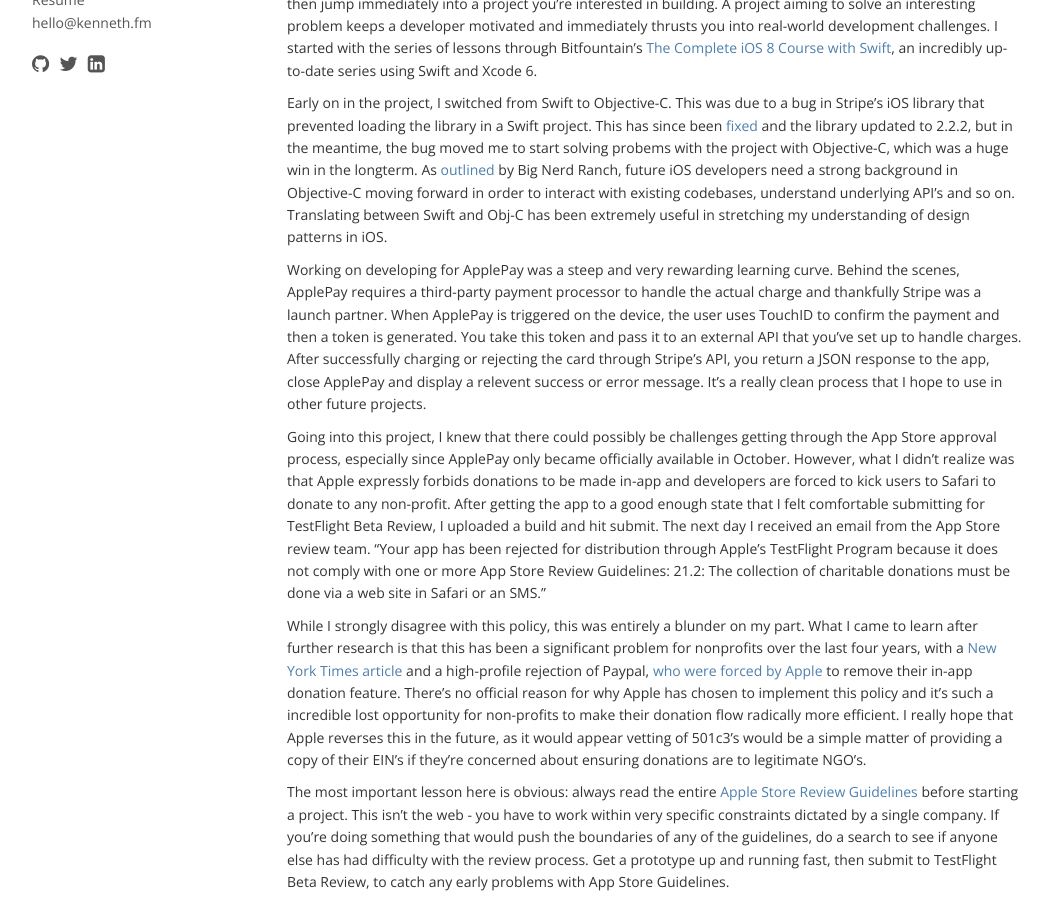
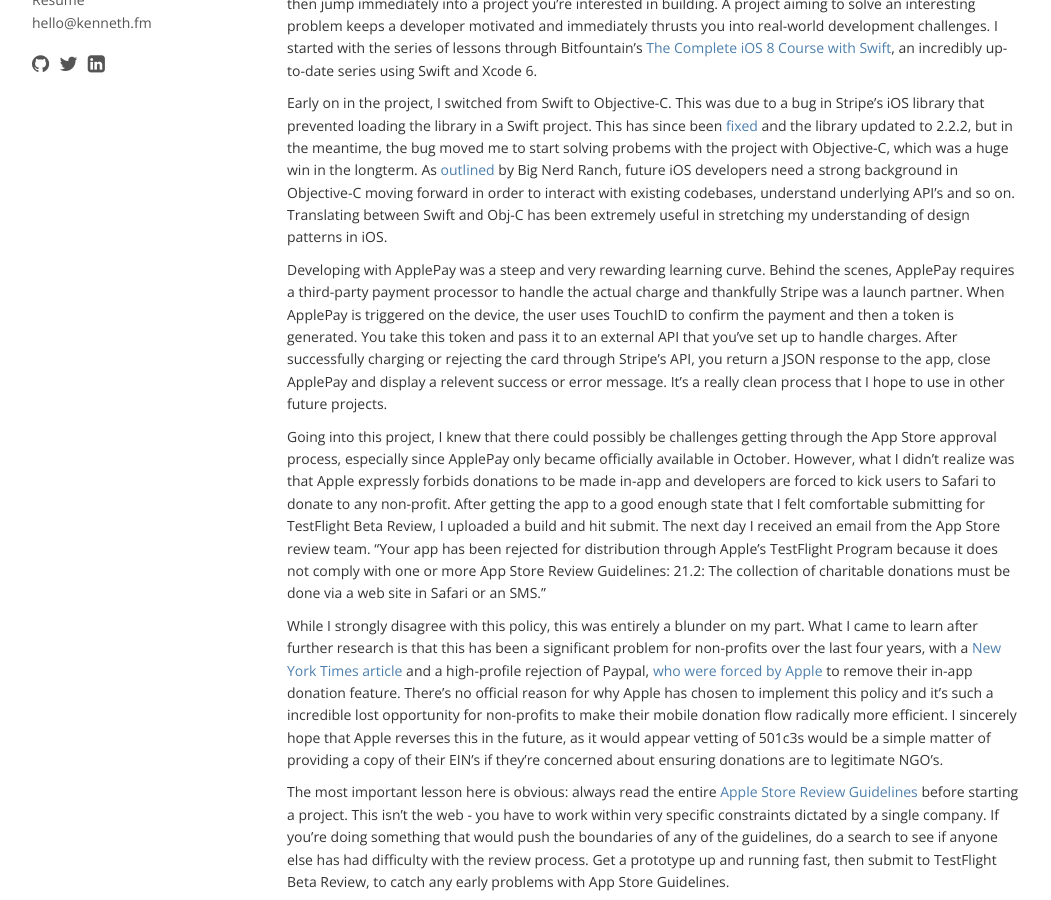
Before and after one commit to ktransier/blog, a Jekyll site: the page built from _posts/2014-12-15-donate-for-iphone.md, in a window 1280 px wide and 900 px high, scrolled down 279 px. Shown: the whole window, without its empty margins (113-1164 px from the left). Built offline with Jekyll 4.4.1, drawn with Linux system fonts in a browser that asks for light colours; nearby versions of some CDN libraries; Markdown is read by kramdown in place of the engine named in the settings.

```diff
--- a/_posts/2014-12-15-donate-for-iphone.md
+++ b/_posts/2014-12-15-donate-for-iphone.md
@@ -12,11 +12,11 @@ I find that when learning a new language or platform, it's best to start with a
 
 Early on in the project, I switched from Swift to Objective-C. This was due to a bug in Stripe's iOS library that prevented loading the library in a Swift project. This has since been [fixed](http://stackoverflow.com/a/26952273/4233556) and the library updated to 2.2.2, but in the meantime, the bug moved me to start solving probems with the project with Objective-C, which was a huge win in the longterm. As [outlined](http://www.bignerdranch.com/blog/ios-developers-need-to-know-objective-c/) by Big Nerd Ranch, future iOS developers need a strong background in Objective-C moving forward in order to interact with existing codebases, understand underlying API's and so on. Translating between Swift and Obj-C has been extremely useful in stretching my understanding of design patterns in iOS.
 
-Working on developing for ApplePay was a steep and very rewarding learning curve. Behind the scenes, ApplePay requires a third-party payment processor to handle the actual charge and thankfully Stripe was a launch partner. When ApplePay is triggered on the device, the user uses TouchID to confirm the payment and then a token is generated. You take this token and pass it to an external API that you've set up to handle charges. After successfully charging or rejecting the card through Stripe's API, you return a JSON response to the app, close ApplePay and display a relevent success or error message. It's a really clean process that I hope to use in other future projects.
+Developing with ApplePay was a steep and very rewarding learning curve. Behind the scenes, ApplePay requires a third-party payment processor to handle the actual charge and thankfully Stripe was a launch partner. When ApplePay is triggered on the device, the user uses TouchID to confirm the payment and then a token is generated. You take this token and pass it to an external API that you've set up to handle charges. After successfully charging or rejecting the card through Stripe's API, you return a JSON response to the app, close ApplePay and display a relevent success or error message. It's a really clean process that I hope to use in other future projects.
 
 Going into this project, I knew that there could possibly be challenges getting through the App Store approval process, especially since ApplePay only became officially available in October. However, what I didn't realize was that Apple expressly forbids donations to be made in-app and developers are forced to kick users to Safari to donate to any non-profit. After getting the app to a good enough state that I felt comfortable submitting for TestFlight Beta Review, I uploaded a build and hit submit. The next day I received an email from the App Store review team. "Your app has been rejected for distribution through Apple’s TestFlight Program because it does not comply with one or more App Store Review Guidelines: 21.2: The collection of charitable donations must be done via a web site in Safari or an SMS."
 
-While I strongly disagree with this policy, this was entirely a blunder on my part. What I came to learn after further research is that this has been a significant problem for nonprofits over the last four years, with a [New York Times article](http://www.nytimes.com/2010/12/09/technology/09charity.html) and a high-profile rejection of Paypal, [who were forced by Apple](http://gizmodo.com/5703765/why-does-apple-make-being-a-charitable-app-so-hard) to remove their in-app donation feature. There's no official reason for why Apple has chosen to implement this policy and it's such a incredible lost opportunity for non-profits to make their donation flow radically more efficient. I really hope that Apple reverses this in the future, as it would appear vetting of 501c3's would be a simple matter of providing a copy of their EIN's if they're concerned about ensuring donations are to legitimate NGO's.
+While I strongly disagree with this policy, this was entirely a blunder on my part. What I came to learn after further research is that this has been a significant problem for non-profits over the last four years, with a [New York Times article](http://www.nytimes.com/2010/12/09/technology/09charity.html) and a high-profile rejection of Paypal, [who were forced by Apple](http://gizmodo.com/5703765/why-does-apple-make-being-a-charitable-app-so-hard) to remove their in-app donation feature. There's no official reason for why Apple has chosen to implement this policy and it's such a incredible lost opportunity for non-profits to make their mobile donation flow radically more efficient. I sincerely hope that Apple reverses this in the future, as it would appear vetting of 501c3s would be a simple matter of providing a copy of their EIN's if they're concerned about ensuring donations are to legitimate NGO's.
 
 The most important lesson here is obvious: always read the entire [Apple Store Review Guidelines](https://developer.apple.com/app-store/review/guidelines/) before starting a project. This isn't the web - you have to work within very specific constraints dictated by a single company. If you're doing something that would push the boundaries of any of the guidelines, do a search to see if anyone else has had difficulty with the review process. Get a prototype up and running fast, then submit to TestFlight Beta Review, to catch any early problems with App Store Guidelines.
 
```
Also changed, not shown: _posts/2013-11-01-giving-tuesday.md (deleted, +0 -11 lines).
